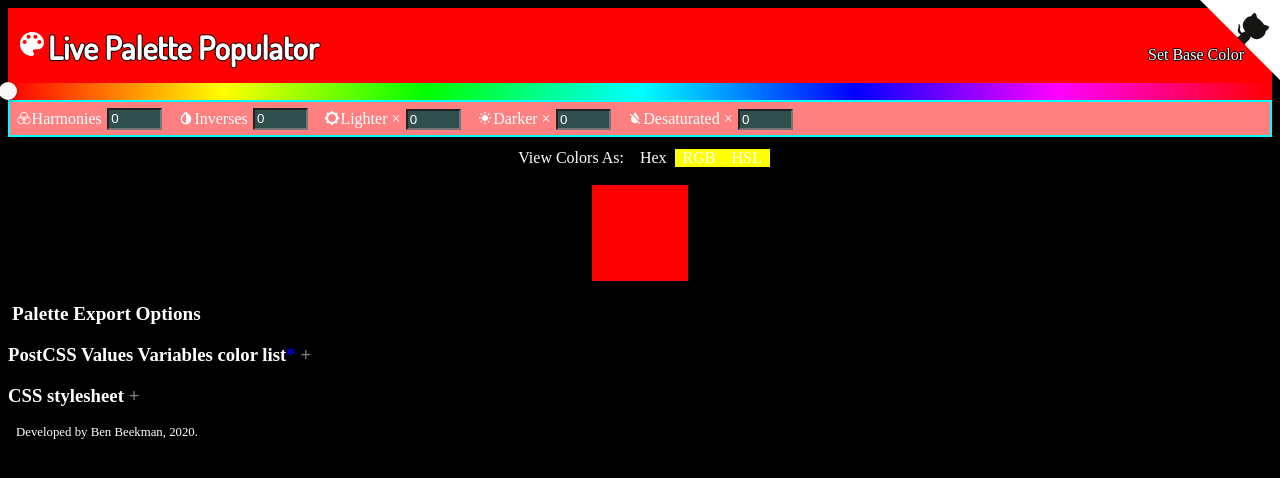
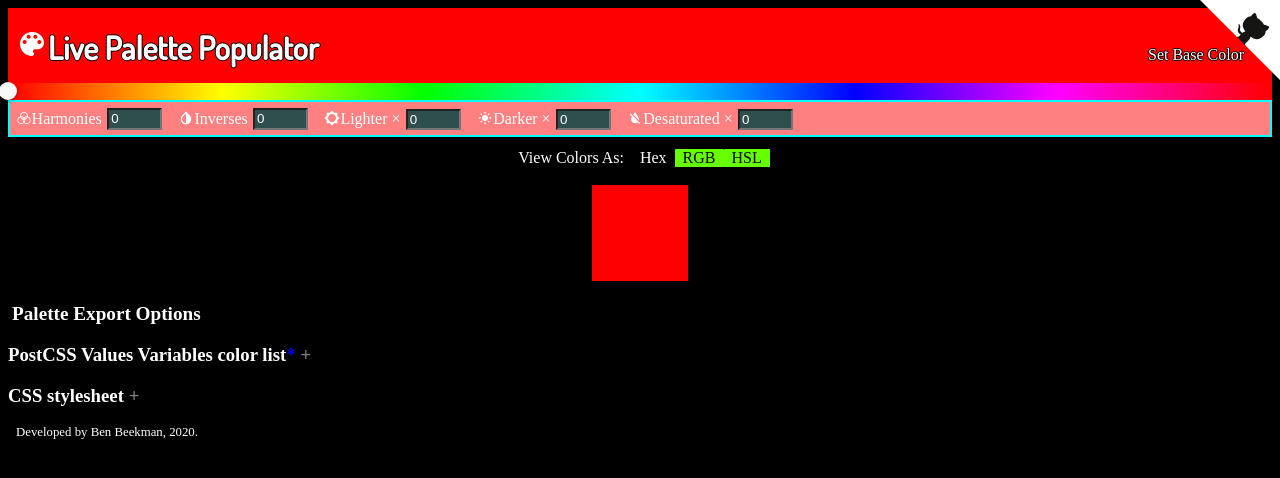
Before and after one commit to beekman/color-combo-creator, a React app: page / in a window 1280 px wide. Shown: the top 478 px of the page. Built offline with nearby package versions, Linux system fonts and the light colour scheme.

Commit message:
rgb export fix for postcss

```diff
--- a/src/components/VariationsControls/VariationsControls.css
+++ b/src/components/VariationsControls/VariationsControls.css
@@ -33,7 +33,9 @@
     cursor: pointer;
   }
   .toggled{
-    background: yellow;
+    background: #66ff00;
+    color: black;
+    border-radius:3%;
   }
 }
 
--- a/src/components/VariationsControls/VariationsControls.js
+++ b/src/components/VariationsControls/VariationsControls.js
@@ -1,18 +1,18 @@
 import React, { useEffect, useState } from 'react';
 import styles from './VariationsControls.css';
 import {
+  isGrayscale, isDark,
   getHarmonies, getOppositeDegree,
   getInverses, getBaseHarmoniesAndInversesColorList,
   getLighters, getDarkers, getDesaturateds
 } from '../../utils/colorUtils';
 import {
-  hslToRgb, hslToHex
+  hslToRgb, hslToHex, hslToObject
 } from '../../utils/colorConverters';
+// import { getPostcssValuesVariables, getCssClasses } from '../../utils/styleExporters';
 import { MdInvertColors, MdBrightnessLow, MdFormatColorReset } from 'react-icons/md';
 import { IoIosColorFilter } from 'react-icons/io';
 import { TiAdjustBrightness } from 'react-icons/ti';
-import { GiAbstract074 } from 'react-icons/gi';
-import useDarkMode from 'use-dark-mode';
 
 
 const VariationsControls = (color, darkMode) => {
@@ -23,7 +23,6 @@ const VariationsControls = (color, darkMode) => {
   const [lighterQuantity, setLighterQuantity] = useState(0);
   const [darkerQuantity, setDarkerQuantity] = useState(0);
   const [desaturatedQuantity, setDesaturatedQuantity] = useState(0);
-  const [analogousQuantity, setAnalogousQuantity] = useState(0);
   const [swatchToggled, setSwatchToggled] = useState(true);
   const handleShowColorsClick = () => setSwatchToggled((toggled) => !toggled);
   const handleSwatchClick = () => setSwatchToggled((toggled) => !toggled);
@@ -38,6 +37,7 @@ const VariationsControls = (color, darkMode) => {
   const [exportRgbToggled, setExportRgbToggled] = useState(true);
   const handleExportRgbClick = () => setExportRgbToggled((toggled) => !toggled);
   const handleCssExportClick = () => setCssExportToggled((toggled) => !toggled);
+
   const handlePostcssExportClick = () => setPostcssExportToggled((toggled) => !toggled);
 
   useEffect(() => {
@@ -48,9 +48,9 @@ const VariationsControls = (color, darkMode) => {
     hslLighters = getLighters(baseHarmoniesAndInversesColorList, lighterQuantity);
     hslDarkers = getDarkers(baseHarmoniesAndInversesColorList, darkerQuantity);
     hslDesaturateds = getDesaturateds(baseHarmoniesAndInversesColorList, desaturatedQuantity);
-    const postcssValuesVariables = ((getPostcssValuesVariables(hslHarmonies, exportHexToggled, exportHslToggled, exportRgbToggled))) + (((getPostcssValuesVariables(hslInverses, exportHexToggled, exportHslToggled, exportRgbToggled)))) + ((getPostcssValuesVariables(hslLighters, exportHexToggled, exportHslToggled, exportRgbToggled))) + ((getPostcssValuesVariables(hslDarkers, exportHexToggled, exportHslToggled, exportRgbToggled))) + ((getPostcssValuesVariables(hslDesaturateds, exportHexToggled, exportRgbToggled, exportHslToggled)));
+    const postcssValuesVariables = ((getPostcssValuesVariables(hslHarmonies, exportHexToggled, exportHslToggled, exportRgbToggled))) + (((getPostcssValuesVariables(hslInverses, exportHexToggled, exportHslToggled, exportRgbToggled)))) + ((getPostcssValuesVariables(hslLighters, exportHexToggled, exportHslToggled, exportRgbToggled))) + ((getPostcssValuesVariables(hslDarkers, exportHexToggled, exportHslToggled, exportRgbToggled))) + ((getPostcssValuesVariables(hslDesaturateds, exportHexToggled, exportHslToggled, exportRgbToggled)));
 
-    const cssClasses = (getCssClasses(color.color, exportHexToggled, exportRgbToggled, exportHslToggled)) + (getCssClasses(hslHarmonies, exportHexToggled, exportHslToggled, exportRgbToggled)) + (getCssClasses(hslInverses, exportHexToggled, exportHslToggled, exportRgbToggled)) + (getCssClasses(hslLighters, exportHexToggled, exportHslToggled, exportRgbToggled)) + (getCssClasses(hslDarkers, exportHexToggled, exportHslToggled, exportRgbToggled)) + (getCssClasses(hslDarkers, exportHexToggled, exportHslToggled, exportRgbToggled));
+    const cssClasses = (getCssClasses(color.color, exportHexToggled, exportHslToggled, exportRgbToggled)) + (getCssClasses(hslHarmonies, exportHexToggled, exportHslToggled, exportRgbToggled)) + (getCssClasses(hslInverses, exportHexToggled, exportHslToggled, exportRgbToggled)) + (getCssClasses(hslLighters, exportHexToggled, exportHslToggled, exportRgbToggled)) + (getCssClasses(hslDarkers, exportHexToggled, exportHslToggled, exportRgbToggled)) + (getCssClasses(hslDarkers, exportHexToggled, exportHslToggled, exportRgbToggled));
 
     makeColorSwatches(hslHarmonies);
     makeColorSwatches(hslInverses);
@@ -59,10 +59,8 @@ const VariationsControls = (color, darkMode) => {
     makeColorSwatches(hslDesaturateds);
     setPostcssExportText(postcssValuesVariables);
     setCssExportText(cssClasses);
+
   });
-
-
-
 
   let hslHarmonies = getHarmonies(color.color, harmonyQuantity);
   let hslInverses = getInverses(color.color, hslHarmonies, inverseQuantity);
@@ -74,12 +72,12 @@ const VariationsControls = (color, darkMode) => {
   const makeColorSwatches = (colorSet) => {
     if(colorSet.length) {
       return colorSet.map((color, i) => {
-        const colorName = (color.matchType + (Number(i) + 1));
+        const key = (color.matchType + (Number(i) + 1));
         const rgb = hslToRgb(color.h, color.s, color.l);
         const hex = hslToHex(color.h, color.s, color.l);
 
         return (
-          <div key={colorName} style={{ background: `hsl(${color.h}, ${color.s * 100}%, ${color.l * 100}%)` }} className={styles.Swatch} onClick={handleSwatchClick}>
+          <div key={key} style={{ background: `hsl(${color.h}, ${color.s * 100}%, ${color.l * 100}%)` }} className={styles.Swatch} onClick={handleSwatchClick}>
             <aside className={`${styles.details} ${swatchToggled && styles.hidden}`}>
               <strong>{(color.matchType)}</strong>
               {exportHexToggled &&
@@ -99,17 +97,24 @@ const VariationsControls = (color, darkMode) => {
     }
   };
 
+  let harmonySwatches = makeColorSwatches(hslHarmonies);
+  let inverseSwatches = makeColorSwatches(hslInverses);
+  let lighterSwatches = makeColorSwatches(hslLighters);
+  let darkerSwatches = makeColorSwatches(hslDarkers);
+  let desaturatedSwatches = makeColorSwatches(hslDesaturateds);
 
-  const getPostcssValuesVariables = (colorSet, exportHexToggled, exportHslToggled, exportRgbToggled) => {
+  const getPostcssValuesVariables = (colorSet, exportHexToggled, exportRgbToggled, exportHslToggled) => {
     let postCSSVariables = '';
     if(colorSet.length > 0) {
       colorSet.map((color) => {
-        const colorName = (color.matchType);
+        const key = (color.matchType);
         let colorString;
+        if(exportHexToggled) {
+          colorString = (color.h, color.s, color.l);
+        }
         if(exportHslToggled) {
-          colorString = ('hsl(' + (color.h).toFixed(0) + ', ' + (color.s * 100).toFixed(2) + '%, ' + ((color.l * 100).toFixed(2)) + '%)');
+          colorString = ('hsl(' + (color.h).toFixed(0) + ', ' + (color.s * 100).toFixed(2) + '%, ' + ((color.l * 100).toFixed(2)) + '%;');
         }
-
         if(exportRgbToggled) {
           const rgb = hslToRgb(color.h, color.s, color.l);
           const r = rgb[0];
@@ -117,16 +122,10 @@ const VariationsControls = (color, darkMode) => {
           const b = rgb[2];
           colorString = 'rgb(' + r + ', ' + g + ', ' + b + ')';
         }
-
         if(exportHexToggled) {
           colorString = hslToHex(color.h, color.s, color.l);
         }
-
-        if((!exportHexToggled) && (!exportRgbToggled) && (!exportHslToggled)) {
-          colorString = hslToHex(color.h, color.s, color.l);
-        }
-
-        const line = `@value ${colorName}: ${colorString};\n`;
+        const line = `@value ${key}: ${colorString}\n`;
         postCSSVariables += line;
       });
     }
@@ -134,40 +133,34 @@ const VariationsControls = (color, darkMode) => {
   };
 
   const getCssClasses = (colorSet, exportHexToggled, exportHslToggled, exportRgbToggled) => {
-    let styles = '';
+    let cssStyles = '';
     if(colorSet.length > 0) {
       colorSet.map((color) => {
-        const colorName = color.matchType;
-        let colorString = hslToHex(color.h, color.s, color.l);
+        const key = color.matchType;
+        let colorString = '';
         if(exportRgbToggled) {
-          const rgb = hslToRgb(color.h, color.s, color.l);
+          const rgb = hslToRgb((color.h / 360.00), color.s, color.l);
           const r = rgb[0];
           const g = rgb[1];
           const b = rgb[2];
-          colorString = 'rgb(' + r + ', ' + g + ', ' + b + ')';
+          colorString = 'rgb(' + r + ', ' + g + ', ' + b + ');';
         }
         if(exportHslToggled) {
-          colorString = ('hsl(' + (color.h).toFixed(0) + ', ' + (color.s * 100).toFixed(2) + '%, ' + ((color.l * 100).toFixed(2)) + '%)');
+          colorString = ('hsl(' + (color.h).toFixed(0) + ', ' + (color.s * 100).toFixed(2) + '%, ' + ((color.l * 100).toFixed(2)) + '%;');
         }
         if(exportHexToggled) {
           colorString = hslToHex(color.h, color.s, color.l);
         }
 
-        let line = `.${colorName}-color {\n\tcolor: ${colorString};\n}\n`;
-        line = line + `.${colorName}-bg {\n\tbackground-color: ${colorString};\n}\n`;
-        line = line + `.${colorName}-border {\n\tborder-color: ${colorString};\n}\n`;
-        styles += line;
-
+        let line = `.${key}-color {\ncolor: ${colorString} \n}\n`;
+        line = line + `.${key}-bg {\nbackground-color: hsl(${(color.h).toFixed(0)}, ${(color.s * 100).toFixed(2)}%, ${(color.l * 100).toFixed(2)}%);\n}\n`;
+        line = line + `.${key}-border {\nborder-color: hsl(${(color.h).toFixed(0)}, ${(color.s * 100).toFixed(2)}%, ${(color.l * 100).toFixed(2)}%);\n}\n`;
+        cssStyles += line;
       });
     }
-    return styles;
+    return cssStyles;
   };
 
-  let harmonySwatches = makeColorSwatches(hslHarmonies);
-  let inverseSwatches = makeColorSwatches(hslInverses);
-  let lighterSwatches = makeColorSwatches(hslLighters);
-  let darkerSwatches = makeColorSwatches(hslDarkers);
-  let desaturatedSwatches = makeColorSwatches(hslDesaturateds);
 
   return (
     <>
@@ -196,10 +189,9 @@ const VariationsControls = (color, darkMode) => {
       <section className={styles.export}>
         <h2>Palette Export Options</h2>
         <h3 className={`${styles.postcssExportToggler} ${postcssExportToggled && styles.expandable}`} onClick={handlePostcssExportClick}>PostCSS Values Variables color list<a href="https://github.com/css-modules/css-modules/blob/master/docs/values-variables.md" target="_blank">*</a></h3>
-
-        <textarea className={`${styles.postcssOutputText} ${postcssExportToggled && styles.hidden}`} style={{ color: `${(darkMode ? '#000000' : '#FFFFFF')}`, backgroundColor: `${(darkMode ? '#FFFFFF' : '#000000')}` }} value={postcssExportText} onChange={({ postcssValuesVariables }) => setPostcssExportText(postcssValuesVariables)} />
+        <textarea className={`${styles.postcssOutputText} ${postcssExportToggled && styles.hidden}`} value={postcssExportText} onChange={({ postcssValuesVariables }) => setPostcssExportText(postcssValuesVariables)} />
         <h3 className={`${styles.cssExportToggler} ${cssExportToggled && styles.expandable}`} onClick={handleCssExportClick}>CSS stylesheet</h3>
-        <textarea className={`${styles.cssOutputText} ${cssExportToggled && styles.hidden}`} style={{ color: `${(darkMode ? '#000000' : '#FFFFFF')}`, backgroundColor: `${(darkMode ? '#FFFFFF' : '#000000')}` }} value={cssExportText} onChange={({ cssClasses }) => setCssExportText(cssClasses)} />
+        <textarea className={`${styles.cssOutputText} ${cssExportToggled && styles.hidden}`} value={cssExportText} onChange={({ cssClasses }) => setCssExportText(cssClasses)} />
       </section>
     </>
   );
--- a/src/containers/PalettePicker.js
+++ b/src/containers/PalettePicker.js
@@ -4,7 +4,7 @@ import VariationsControls from '../components/VariationsControls/VariationsContr
 import Footer from '../components/Footer/Footer';
 import { ChromePicker, HuePicker } from 'react-color';
 import { IoMdColorPalette } from 'react-icons/io';
-import { DarkModeToggle } from '../components/DarkModeToggle';
+
 
 class PalettePicker extends React.Component {
   state = {
@@ -15,20 +15,7 @@ class PalettePicker extends React.Component {
       l: .5,
       a: 1,
     },
-    harmonyQuantity: 0,
-    inverseQuantity: 0,
-    inverseMax: 1,
-    lighterQuantity: 0,
-    darkerQuantity: 0,
-    desaturatedQuantity: 0,
-    swatchToggled: true,
-    postcssExportText: '',
-    cssExportText: '',
-    cssExportToggled: true,
-    exportHexToggled: true,
-    exportHslToggled: false,
-    exportRgbToggled: false,
-    postcssExportToggled: true,
+
     darkMode: true
   };
 
@@ -45,7 +32,7 @@ class PalettePicker extends React.Component {
   };
 
   render() {
-let backgroundColor= `${(this.state.darkMode ? '#000000' : '#FFFFFF')}`
+    let backgroundColor = `${(this.state.darkMode ? '#000000' : '#FFFFFF')}`;
     document.body.style.backgroundColor = backgroundColor;
     const styles = reactCSS({
       'default': {
@@ -125,7 +112,7 @@ let backgroundColor= `${(this.state.darkMode ? '#000000' : '#FFFFFF')}`
                 {this.state.displayColorPicker ? <div style={styles.popover}>
 
                   <div style={styles.cover} onClick={this.handleClose} />
-                <ChromePicker color={this.state.color} disableAlpha={true} onChange={this.handleChange} />
+                  <ChromePicker color={this.state.color} disableAlpha={true} onChange={this.handleChange} onClick={this.handleClick}/>
                 </div> : null}
               </div>
               <div style={styles.hueBox}>
@@ -133,20 +120,6 @@ let backgroundColor= `${(this.state.darkMode ? '#000000' : '#FFFFFF')}`
             </div>
           </div>
           <VariationsControls color={this.state.color}
-          harmonyQuantity={this.state.harmonyQuantity}
-          inverseQuantity={this.state.inverseQuantity}
-          inverseMax={this.state.inverseMax}
-          lighterQuantity={this.state.lighterQuantity}
-          darkerQuantity={this.state.darkerQuantity}
-          desaturatedQuantity={this.state.desaturatedQuantity}
-          swatchToggled={this.state.swatchToggled}
-          postcssExportText={this.state.postcssExportText}
-          cssExportText={this.state.cssExportText}
-          cssExportToggled={this.state.cssExportToggled}
-          postcssExportToggled={this.state.postcssExportToggled}
-          exportHexToggled={this.state.exportHexToggled}
-          exportHslToggled={this.state.exportHslToggled}
-          exportRgbToggled={this.state.exportRgbToggled}
             darkMode={this.state.darkMode}
             onChange={this.handleChange} />
 
```
Lines whose indentation alone changed are shown as unchanged.
